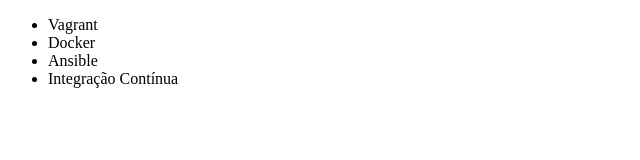
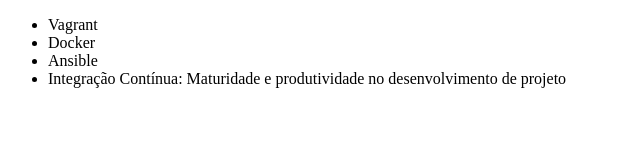
Before and after one commit to emersonstrapasson/alura-git, a plain HTML site: page index.html in a window 1280 px wide. Shown: the whole page, without its empty margins (0-640 px from the left). Drawn offline with Linux system fonts and the light colour scheme.

Commit message:
renomeando curso integracao continua

```diff
--- a/index.html
+++ b/index.html
@@ -9,7 +9,7 @@
         <li>Vagrant</li>
         <li>Docker</li>
         <li>Ansible</li>
-        <li>Integração Contínua</li>
+        <li>Integração Contínua: Maturidade e produtividade no desenvolvimento de projeto</li>
     </ul>
 </body>
 </html>
```
